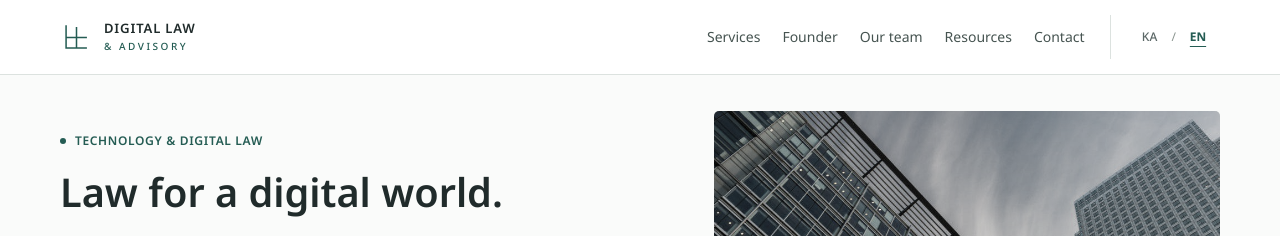
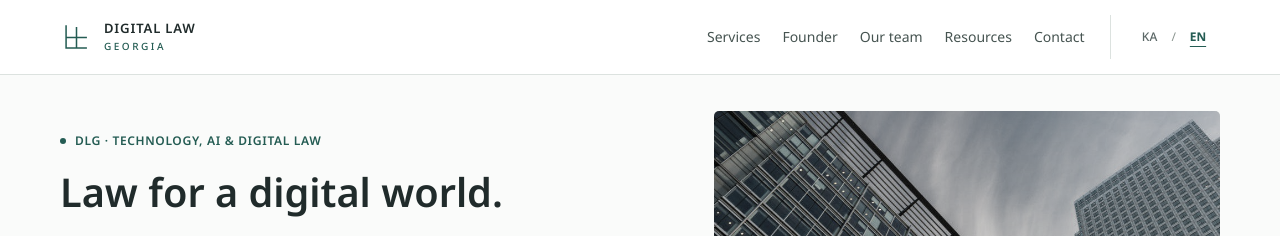
Before and after one commit to luka019/lukaswebsite, a Jekyll site: the page index.html, which Jekyll copies as it is, in a window 1280 px wide and 900 px high. Shown: the top 236 px of the window. Built offline with Jekyll 4.4.1, drawn with Linux system fonts in a browser that asks for light colours; some of the changed text lies outside the part shown.

Commit message:
Rebrand landing page to DLG / Digital Law Georgia

```diff
--- a/index.html
+++ b/index.html
@@ -4,14 +4,14 @@
   <meta charset="UTF-8">
   <meta name="viewport" content="width=device-width, initial-scale=1">
   <meta name="theme-color" content="#fafbfa">
-  <meta name="description" content="Technology and commercial legal support for digital business in Georgia: contracts, AI, data protection, e-commerce and regulatory advice. Luka Shakhkulashvili.">
-  <meta property="og:title" content="Digital Law &amp; Advisory — Technology & Digital Law">
-  <meta property="og:description" content="Technology, data and business. Legal support in Georgia, with an international perspective.">
+  <meta name="description" content="DLG — Digital Law Georgia. Technology, AI and digital law advisory for businesses in Georgia and across borders: contracts, AI governance, data protection, digital regulation and commercial legal support.">
+  <meta property="og:title" content="DLG — Digital Law Georgia | Technology, AI &amp; Digital Law">
+  <meta property="og:description" content="DLG — Digital Law Georgia provides technology, AI, data and digital law advisory for businesses in Georgia and across borders.">
   <meta property="og:type" content="website">
   <meta property="og:url" content="https://lukaswebsite.vercel.app/">
   <meta property="og:image" content="https://lukaswebsite.vercel.app/assets/london-architecture.jpg">
   <link rel="canonical" href="https://lukaswebsite.vercel.app/">
-  <title>Digital Law &amp; Advisory — Technology & Commercial Law</title>
+  <title>DLG — Digital Law Georgia | Technology, AI &amp; Digital Law</title>
   <link rel="icon" href="favicon.svg?v=20260919-direct-mail" type="image/svg+xml">
   <link rel="preload" href="assets/noto-georgian.woff2" as="font" type="font/woff2" crossorigin>
   <link rel="stylesheet" href="styles.css?v=20260919-direct-mail">
@@ -35,9 +35,9 @@
 
   <header class="site-header" id="top">
     <div class="container header-inner">
-      <a class="brand" href="#top" aria-label="Digital Law &amp; Advisory — მთავარი" data-en-aria="Digital Law &amp; Advisory — home">
+      <a class="brand" href="#top" aria-label="DLG — Digital Law Georgia — მთავარი" data-en-aria="DLG — Digital Law Georgia — home">
         <svg class="brand-symbol" viewBox="0 0 38 38" aria-hidden="true"><path d="M7 5v26h12M19 7v24h12M7 19h24"/></svg>
-        <span class="brand-wordmark"><span>DIGITAL LAW</span><span>&amp; ADVISORY</span></span>
+        <span class="brand-wordmark"><span>DIGITAL LAW</span><span>GEORGIA</span></span>
       </a>
       <nav class="site-nav" id="site-nav" aria-label="მთავარი ნავიგაცია" data-en-aria="Main navigation">
         <a href="#services" data-en="Services">მომსახურება</a>
@@ -63,7 +63,7 @@
     <section class="hero" aria-labelledby="hero-title">
       <div class="container hero-grid">
         <div class="hero-copy">
-          <p class="eyebrow"><span class="status-dot"></span> TECHNOLOGY &amp; DIGITAL LAW</p>
+          <p class="eyebrow"><span class="status-dot"></span> DLG · TECHNOLOGY, AI &amp; DIGITAL LAW</p>
           <h1 id="hero-title" data-en="Law for a digital world.">ტექნოლოგიური და ციფრული სამართალი.</h1>
           <p class="hero-intro" data-en="Technology expertise. Legal support for your business.">ტექნოლოგიების ცოდნა. თქვენი ბიზნესის სამართლებრივი მხარდაჭერა.</p>
           <p class="hero-description" data-en="Contracts, AI, data protection and regulatory advice for technology companies and modern businesses — in Georgia and across borders.">ხელშეკრულებები, ხელოვნური ინტელექტი, მონაცემთა დაცვა და რეგულაციები — ტექნოლოგიური კომპანიებისა და თანამედროვე ბიზნესისთვის, საქართველოში და საერთაშორისო საქმიანობაში.</p>
@@ -208,7 +208,7 @@
         <form class="enquiry-form" id="enquiry-form" action="https://formsubmit.co/legaladvocating@gmail.com" method="POST" aria-labelledby="form-title">
           <h3 id="form-title" data-en="Send an enquiry">მოგვწერეთ</h3>
           <p class="form-intro" data-en="Fields marked * are required.">ვარსკვლავით (*) მონიშნული ველები სავალდებულოა.</p>
-          <input type="hidden" name="_subject" value="Digital Law &amp; Advisory — website enquiry">
+          <input type="hidden" name="_subject" value="DLG — Digital Law Georgia — website enquiry">
           <input type="hidden" name="_template" value="table">
           <input type="hidden" name="language" value="ka">
           <div class="form-honey" aria-hidden="true"><label for="website">Website</label><input type="text" id="website" name="_honey" tabindex="-1" autocomplete="off"></div>
@@ -231,7 +231,7 @@
 
   <footer class="site-footer">
     <div class="container">
-      <div class="footer-top"><a class="brand" href="#top" aria-label="Digital Law &amp; Advisory — მთავარი" data-en-aria="Digital Law &amp; Advisory — home"><span class="brand-wordmark"><span>DIGITAL LAW</span><span>&amp; ADVISORY</span></span></a><p>© <span id="year">2026</span> Digital Law &amp; Advisory</p><a class="footer-top-link" href="#top"><span data-en="Back to top">დასაწყისში დაბრუნება</span><span aria-hidden="true">↑</span></a></div>
+      <div class="footer-top"><a class="brand" href="#top" aria-label="DLG — Digital Law Georgia — მთავარი" data-en-aria="DLG — Digital Law Georgia — home"><span class="brand-wordmark"><span>DIGITAL LAW</span><span>GEORGIA</span></span></a><p>© <span id="year">2026</span> Digital Law Georgia (DLG)</p><a class="footer-top-link" href="#top"><span data-en="Back to top">დასაწყისში დაბრუნება</span><span aria-hidden="true">↑</span></a></div>
       <div class="footer-bottom">
         <p data-en="General information, not individual legal advice. Services, responsibilities and fees are defined in a written engagement. Institutional references describe the founder’s background. Services are agreed with Luka Shakhkulashvili.">საიტის ინფორმაცია ზოგადი ხასიათისაა და არ წარმოადგენს ინდივიდუალურ სამართლებრივ კონსულტაციას. მომსახურება, პასუხისმგებლობა და ანაზღაურება განისაზღვრება წერილობითი შეთანხმებით. ორგანიზაციების მითითება აღწერს დამფუძნებლის გამოცდილებას. მომსახურებაზე შეთანხმება ფორმდება ლუკა შახყულაშვილთან.</p>
         <details class="privacy-details" id="privacy"><summary data-en="Enquiries & privacy">მიმართვები და კონფიდენციალურობა</summary><div>
```
